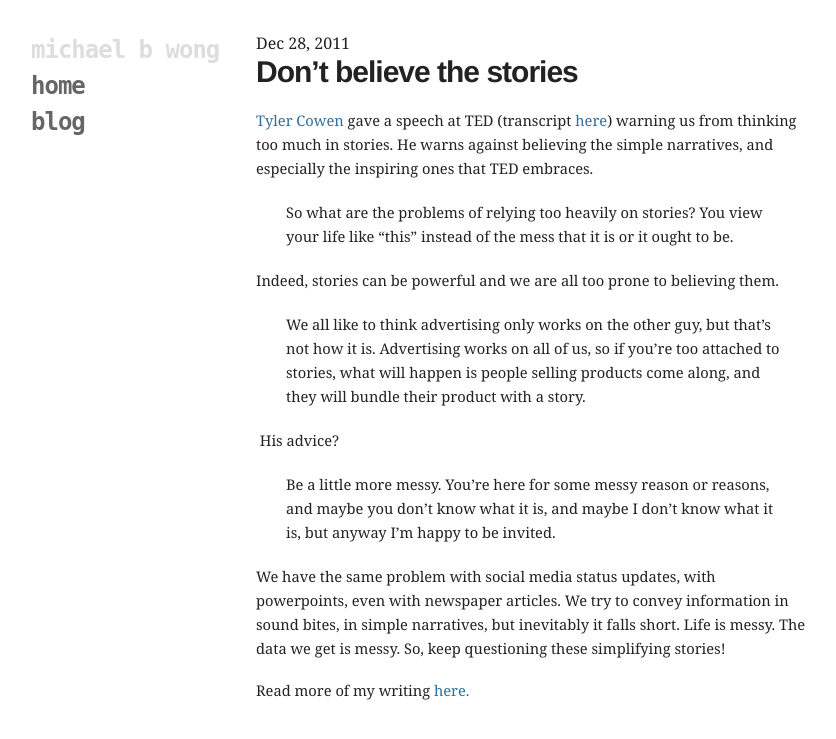
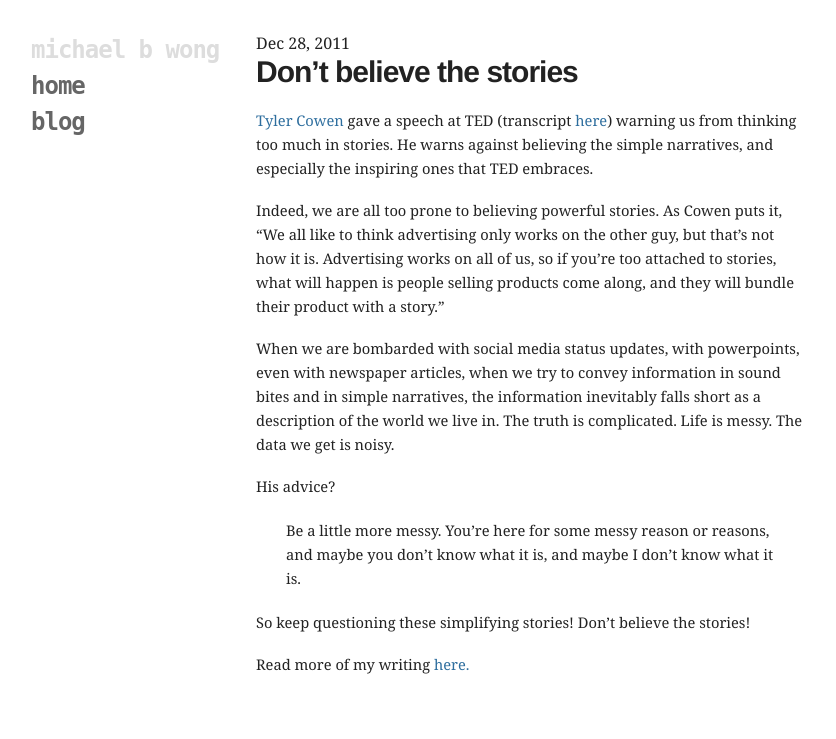
Before and after one commit to mbwong/mbwong.github.com, a Jekyll site: the page built from _posts/2011-12-28-stop-making-sense.md, in a window 1280 px wide. Shown: the top 739 px of the page, without its empty margins (94-930 px from the left). Built offline with Jekyll 4.4.1, drawn with Linux system fonts in a browser that asks for light colours.

Commit message:
Update _posts/2011-12-28-stop-making-sense.md

```diff
--- a/_posts/2011-12-28-stop-making-sense.md
+++ b/_posts/2011-12-28-stop-making-sense.md
@@ -11,23 +11,21 @@ ies/)) warning us from thinking too much in stories. He warns against
 believing the simple narratives, and especially the inspiring ones that TED
 embraces.
 
-> So what are the problems of relying too heavily on stories? You view your
-> life like "this" instead of the mess that it is or it ought to be.
+Indeed, we are all too prone to believing powerful stories. As Cowen puts it,
+"We all like to think advertising only works on the other guy, but that's not
+how it is. Advertising works on all of us, so if you're too attached to
+stories, what will happen is people selling products come along, and they will
+bundle their product with a story."
 
-Indeed, stories can be powerful and we are all too prone to believing them.
+When we are bombarded with social media status updates, with powerpoints,
+even with newspaper articles, when we try to convey information in sound bites and in
+simple narratives, the information inevitably falls short as a description of
+the world we live in. The truth is complicated. Life is messy. The data we
+get is noisy.
 
-> We all like to think advertising only works on the other guy, but that's not
-> how it is. Advertising works on all of us, so if you're too attached to
->stories, what will happen is people selling products come along, and they will
-> bundle their product with a story.
-
- His advice?
+His advice?
 
 > Be a little more messy. You're here for some messy reason or reasons, and
-> maybe you don't know what it is, and maybe I don't know what it is, but anyway
-> I'm happy to be invited.
+> maybe you don't know what it is, and maybe I don't know what it is.
 
-We have the same problem with social media status updates, with powerpoints,
-even with newspaper articles. We try to convey information in sound bites, in
-simple narratives, but inevitably it falls short. Life is messy. The data we
-get is messy. So, keep questioning these simplifying stories!
+So keep questioning these simplifying stories! Don't believe the stories!
```
